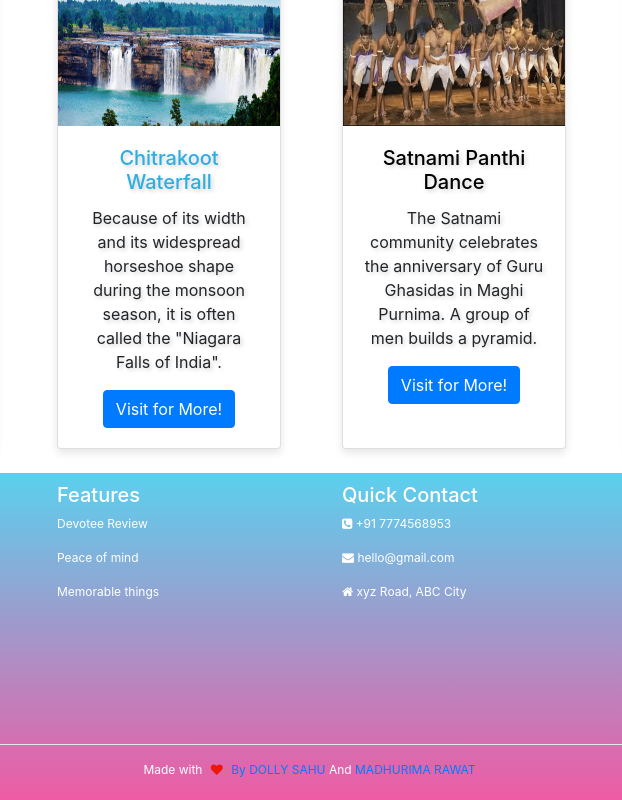
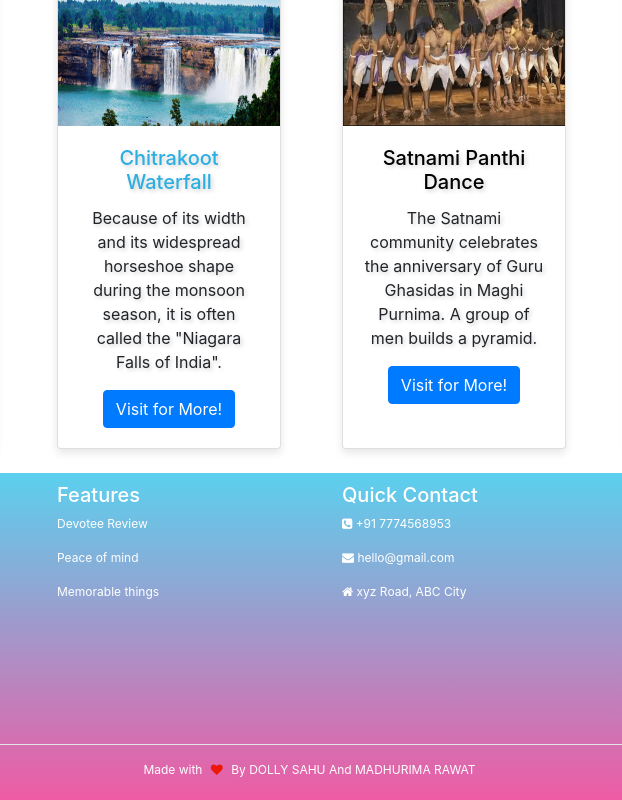
Before and after one commit to Talenteddolly/Chhattisgarh-Stories-Website, a plain HTML site: page index.htm in a window 1280 px wide. Shown: the part 1628-2428 px from the top of the page, 313-935 px from the left. Drawn offline with nearby package versions, Linux system fonts and the light colour scheme.

Commit message:
Update index.htm

```diff
--- a/index.htm
+++ b/index.htm
@@ -306,7 +306,7 @@
         <p><i class="fa fa-twitter"></i> Twitter</p>
     </div>
 </div><hr>
-<p class="copyright" style = "color:white">Made with  <i class="fa fa-heart"></i> <a href = "https://github.com/Talenteddolly">By DOLLY SAHU</a> And <a href = "https://github.com/madhurimarawat">MADHURIMA RAWAT</a></p>
+<p class="copyright" style = "color:white">Made with  <i class="fa fa-heart"></i> <a href = "https://github.com/Talenteddolly" style = "color:white">By DOLLY SAHU</a> And <a href = "https://github.com/madhurimarawat" style = "color:white">MADHURIMA RAWAT</a></p>
 </div>
 </section>
 </body>
```
